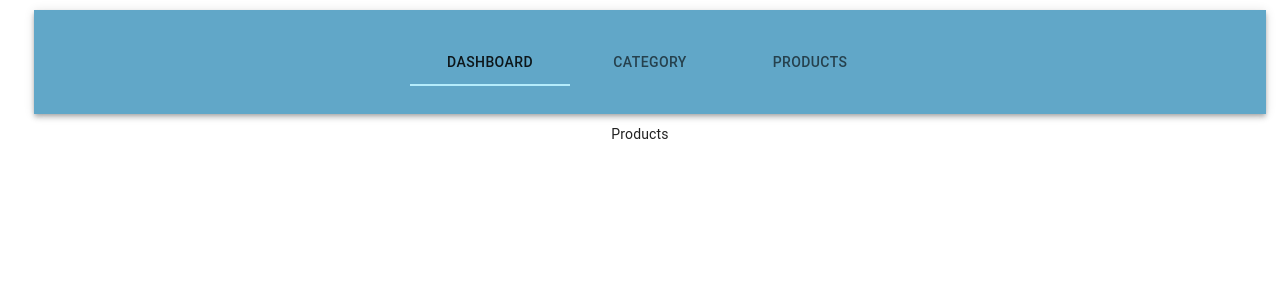
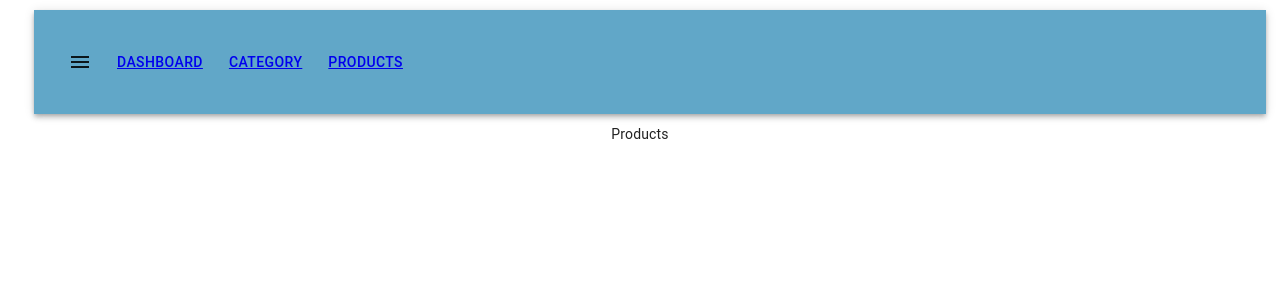
Before and after one commit to ninohero/dashboard-with-graphs, a React (Create React App) app: page /products in a window 1280 px wide. Shown: the top 300 px of the page. Built offline with nearby package versions, Linux system fonts and the light colour scheme.

Commit message:
made navbar links wirk

```diff
--- a/src/components/Header.js
+++ b/src/components/Header.js
@@ -1,6 +1,17 @@
 import React, { useState } from "react";
+import { Switch, Route, Link } from "react-router-dom";
+import history from "./../history";
 import { makeStyles } from "@material-ui/core/styles";
-import { AppBar, Toolbar, Tabs, Tab } from "@material-ui/core";
+import {
+  AppBar,
+  IconButton,
+  Toolbar,
+  Tabs,
+  Tab,
+  Typography,
+  Button,
+} from "@material-ui/core";
+import { Menu } from "@material-ui/icons";
 
 function a11yProps(index) {
   return {
@@ -24,24 +35,26 @@ const Header = () => {
   };
 
   return (
-    <AppBar position="static" className={classes.root}>
-      <Toolbar
-        style={{
-          display: "flex",
-          alignItems: "center",
-          justifyContent: "center",
-        }}
-      >
-        <Tabs
-          value={value}
-          onChange={handleChange}
-          aria-label="wrapped label tabs"
-          centered={true}
+    <AppBar position="static">
+      <Toolbar>
+        <IconButton
+          edge="start"
+          className={classes.menuButton}
+          color="inherit"
+          aria-label="menu"
         >
-          <Tab value="one" label="Dashboard" {...a11yProps("one")} />
-          <Tab value="two" label="Category" {...a11yProps("two")} />
-          <Tab value="three" label="Products" {...a11yProps("three")} />
-        </Tabs>
+          <Menu />
+        </IconButton>
+
+        <Button color="inherit">
+          <Link to="/">Dashboard</Link>
+        </Button>
+        <Button color="inherit">
+          <Link to="/Category">Category</Link>
+        </Button>
+        <Button color="inherit">
+          <Link to="/Products">Products</Link>
+        </Button>
       </Toolbar>
     </AppBar>
   );
--- /dev/null
+++ b/src/history.js
@@ -0,0 +1,3 @@
+import { createBrowserHistory as history } from "history";
+
+export default history();
--- a/src/routes.js
+++ b/src/routes.js
@@ -1,13 +1,16 @@
 import React from "react";
-import { Route, Switch } from "react-router-dom";
+import { Route, Switch, Router } from "react-router-dom";
+import history from "./history";
 import Category from "./components/Category";
 import Dashboard from "./components/Dashboard";
 import Products from "./components/Products";
 
 export default (
-  <Switch>
-    <Route exact path="/" component={Dashboard} />
-    <Route path="/category" component={Category} />
-    <Route path="/products" component={Products} />
-  </Switch>
+  <Router history={history}>
+    <Switch>
+      <Route exact path="/" component={Dashboard} />
+      <Route path="/category" component={Category} />
+      <Route path="/products" component={Products} />
+    </Switch>
+  </Router>
 );
```
